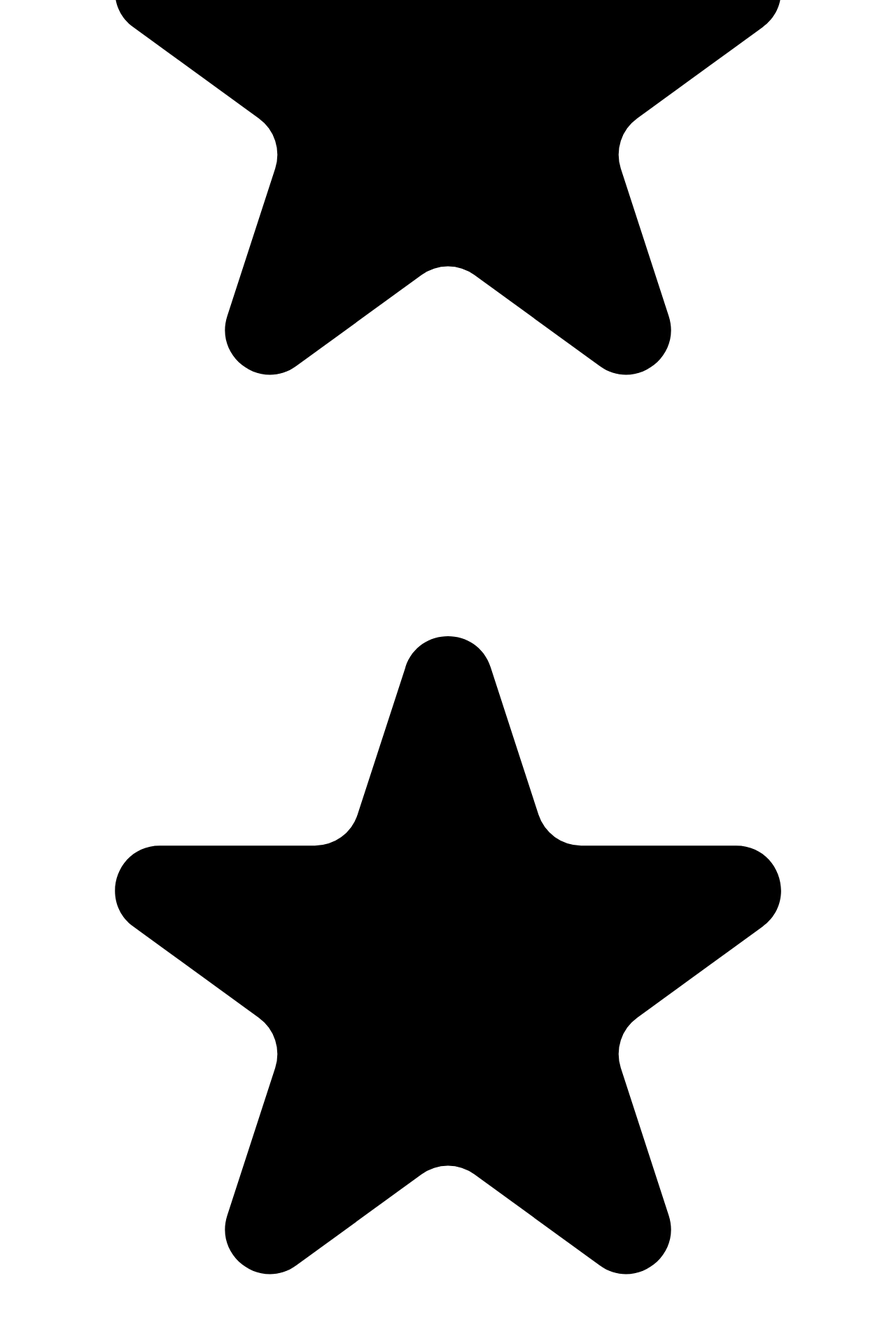
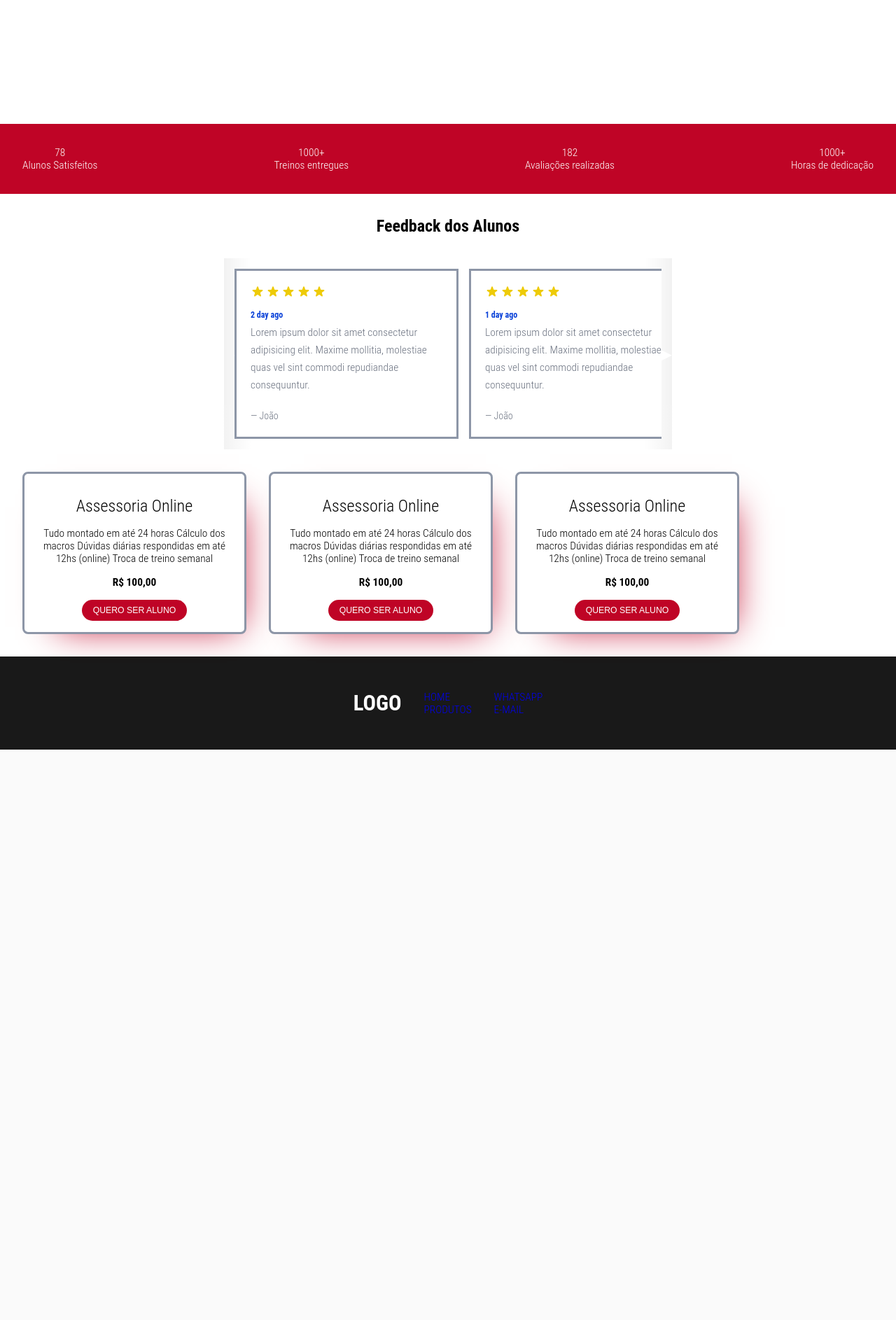
Before and after one commit to ricardoonofrio/ricardoonofrio, a Flask app: page / in a window 1280 px wide. Shown: the part 1455-3341 px from the top of the page at 70% size. After the commit the page ends 2526 px from the top, so only its background shows below. Run offline with Flask 3, Linux system fonts and the light colour scheme; some libraries are stand-ins or nearby versions.

Commit message:
update the  style with css to new model

```diff
--- a/site_1/static/style.css
+++ b/site_1/static/style.css
@@ -1,68 +1,113 @@
 * {
   padding: 0;
   margin: 0;
-  border: 0;
-  font-family: 'Open Sans', sans-serif;
+  box-sizing: border-box;
+  position: relative;
+  border: none;
 }
 
-.navbar {
+html,
+body {
+  height: 100%;
+}
+
+body {
+  color: #8d96a7;
+  font-family: 'Roboto Condensed', Calibri, Arial, sans-serif;
+  font-size: 0.96rem;
+  font-weight: 300;
+}
+
+.bg {
+  background: url('img/img2.jpg') no-repeat center;
+  background-size: cover;
+  height: 100%;
+}
+
+header {
+  background: rgba(255, 255, 255, 0.06);
+  border-bottom: rgba(255, 255, 255, 0.08) solid 1px;
   display: flex;
-  justify-content: space-around;
-  background-color: #333;
+  align-items: center;
+  justify-content: space-between;
+  flex-wrap: wrap;
+  position: absolute;
+  z-index: 3;
+  width: 100%;
+  padding: 0rem 2rem;
+}
+
+.logo {
+  font-family: 'Koulen', 'Roboto Condensed';
+  color: #fff;
+  text-decoration: none;
+  font-size: 1.1rem;
+  display: inline-block;
+  padding: 6px 15px;
+}
+
+#chk-toggle {
+  display: none;
+}
+
+#toggle {
+  display: inline-block;
+  padding: 11px;
+}
+
+#toggle span {
+  display: block;
+  width: 22px;
+  height: 3px;
+  background: #8d96a7;
+  margin: 3px;
+}
+
+nav {
+  flex-basis: 100%;
+  height: 0;
+  overflow: hidden;
+}
+
+nav ul {
+  margin: 0 15px;
+  list-style: none;
+}
+
+nav ul li {
+  border-bottom: rgba(255, 255, 255, 0.06) solid 1px;
+}
+
+nav ul li:nth-last-child(1) {
+  border-bottom: none;
+}
+
+nav a {
+  color: #fff;
+  text-decoration: none;
+  display: block;
+  text-align: center;
+  font-size: 0.98rem;
+  padding: 8px;
+}
+
+#chk-toggle:checked~nav {
+  height: auto;
+}
+
+.homeText {
+  display: flex;
+  justify-content: center;
+  flex-direction: column;
   color: white;
-  align-items: center;
-  font-size: 1.2rem;
-  padding: 1rem;
+  padding-left: 3rem;
+  padding-right: 3rem;
+  padding-top: 15rem;
 
 }
 
-h1 {
-  font-size: 2rem;
-}
-
-nav li {
-  display: inline;
-
-  padding: 8px;
-  cursor: pointer;
-}
-
-nav li a {
-  color: white;
-  text-decoration: none;
-}
-
-nav li a:hover {
-  color: blue;
-  text-decoration: underline;
-  transition: 0.8s;
-}
-
-.homeBackground {
-  background-color: black;
-  background-size: cover;
-}
-
-.homeText {
-  position: absolute;
-  padding: 10rem;
-  opacity: 100%;
-  color: white;
-
-}
-
-.home {
-  height: 100vh;
-  width: 100%;
-  position: relative;
-  background-image: url("img/img2.jpg");
-  background-repeat: no-repeat;
-  background-size: 100%;
-  opacity: 50%;
-
-}
-
-button {
+.wpp {
+  max-width: 10rem;
   position: relative;
   font-size: 1.2em;
   padding: 0.7em 1.4em;
@@ -74,7 +119,7 @@ button {
   box-shadow: 0.5em 0.5em 0.5em rgba(0, 0, 0, 0.3);
 }
 
-button::before {
+.wpp::before {
   position: absolute;
   content: '';
   height: 0;
@@ -87,152 +132,321 @@ button::before {
   transition: 0.3s;
 }
 
-button:hover::before {
+.wpp:hover::before {
   width: 1.6em;
   height: 1.6em;
 }
 
-button:active {
+.wpp:active {
   box-shadow: 0.2em 0.2em 0.3em rgba(0, 0, 0, 0.3);
   transform: translate(0.1em, 0.1em);
 }
 
 .aboutMe {
-  background-color: white;
-  background-size: 100vh;
+  display: flex;
+  flex-direction: column;
+  align-items: center;
+  padding: 2rem;
+  height: 100%;
+
+}
+
+.textAbout {
+  color: black;
   padding: 2rem;
 }
 
-.planos {
+.imgAbout {
+  width: 100%;
+  padding: 2rem;
+}
+
+img {
+  max-width: 100%;
+}
+
+.score {
   display: flex;
   justify-content: space-between;
-  padding: 10rem;
-  background-color: #333;
+  background-color: #BF0426;
+  padding: 2rem;
+  margin-top: 2rem;
+  text-align: center;
+  color: white;
 }
 
-.plan {
-  border-radius: 16px;
-  box-shadow: 0 30px 30px -25px rgba(0, 38, 255, 0.205);
-  padding: 10px;
-  background-color: #fff;
-  color: #697e91;
-  max-width: 300px;
+.textScore {
+  list-style: none;
+  text-decoration: none;
 }
 
-.plan strong {
-  font-weight: 600;
-  color: #425275;
+h4 {
+  color: black;
+  padding: 2rem;
+  font-size: 1.5rem;
+  text-align: center;
 }
 
-.plan .inner {
-  align-items: center;
+.card {
+  display: flex;
+  flex-direction: column;
+  justify-content: space-between;
+  background-color: rgba(255, 255, 255, 1);
   padding: 20px;
-  padding-top: 40px;
-  background-color: #ecf0ff;
-  border-radius: 12px;
-  position: relative;
+  min-width: 320px;
+  max-width: 320px;
+  border: solid;
 }
 
-.plan .pricing {
-  position: absolute;
-  top: 0;
-  right: 0;
-  background-color: #bed6fb;
-  border-radius: 99em 0 0 99em;
+.stars {
   display: flex;
-  align-items: center;
-  padding: 0.625em 0.75em;
-  font-size: 1.25rem;
-  font-weight: 600;
-  color: #425475;
+  grid-gap: 0.125rem;
+  gap: 0.125rem;
+  color: rgb(238, 203, 8);
 }
 
-.plan .pricing small {
-  color: #707a91;
-  font-size: 0.75em;
-  margin-left: 0.25em;
+.star {
+  height: 1.25rem;
+  width: 1.25rem;
 }
 
-.plan .title {
-  font-weight: 600;
-  font-size: 1.25rem;
-  color: #425675;
-}
-
-.plan .title+* {
-  margin-top: 0.75rem;
-}
-
-.plan .info+* {
+.infos {
   margin-top: 1rem;
 }
 
-.plan .features {
+.date-time {
+  color: rgba(7, 63, 216, 1);
+  font-size: 12px;
+  font-weight: 600;
+}
+
+.description {
+  margin-top: 0.4rem;
+  line-height: 1.625;
+  color: rgba(107, 114, 128, 1);
+}
+
+.author {
+  margin-top: 1.3rem;
+  font-size: 0.875rem;
+  line-height: 1.25rem;
+  color: rgba(107, 114, 128, 1);
+}
+
+.container {
+  position: relative;
+  padding: 15px;
+  max-width: 640px;
+  margin: 0 auto;
+}
+
+.gallery-wrapper {
+  overflow-x: auto;
+}
+
+.arrow-left,
+.arrow-right {
+  position: absolute;
+  top: 0;
+  left: 0;
+  right: auto;
+  bottom: 0;
+  font-size: 20px;
+  line-height: 250px;
+  width: 40px;
+  color: #fff;
+  transition: all 600ms ease-in-out;
+  background: linear-gradient(to left, transparent 0%, black 200%);
+  opacity: 0.1;
+  cursor: pointer;
+  border: none;
+}
+
+.arrow-left:hover,
+.arrow-right:hover {
+  opacity: 1;
+}
+
+.arrow-right {
+  right: 0;
+  left: auto;
+  text-align: right;
+  background: linear-gradient(to right, transparent 0%, black 200%);
+}
+
+.gallery {
+  display: flex;
+  flex-flow: row nowrap;
+  gap: 15px;
+}
+
+.item {
+  width: 250px;
+  height: 250px;
+  flex-shrink: 0;
+  transition: all 600ms ease-in-out;
+  opacity: 0.5;
+}
+
+.current-item {
+  opacity: 1;
+}
+
+/* This is from w3schools */
+/*
+https://www.w3schools.com/howto/howto_css_hide_scrollbars.asp */
+/* Hide scrollbar for Chrome, Safari and Opera */
+.gallery-wrapper::-webkit-scrollbar {
+  display: none;
+}
+
+/* Hide scrollbar for IE, Edge and Firefox */
+.gallery-wrapper {
+  -ms-overflow-style: none;
+  /* IE and Edge */
+  scrollbar-width: none;
+  /* Firefox */
+}
+
+.cyan {
+  background: cyan;
+}
+
+.deeppink {
+  background: deeppink;
+}
+
+.turquoise {
+  background: turquoise;
+}
+
+.darkblue {
+  background: darkblue;
+}
+
+.purple {
+  background: purple;
+}
+
+.cards {
+  display: flex;
+  padding: 32px;
+}
+
+.cardTitle {
+  color: black;
+}
+
+.cardDiscription {
+  color: black;
+}
+
+.cardPrice {
+  color: black;
+}
+
+.cards section.card {
   display: flex;
   flex-direction: column;
+  align-items: center;
+  text-align: center;
+  background: white;
+  padding: 1rem 1.5rem;
+  border-radius: 8px;
+  max-height: 468px;
+  margin-left: 32px;
 }
 
-.plan .features li {
-  display: flex;
-  align-items: center;
-  gap: 0.5rem;
+.cards section.card:first-child {
+  margin-left: 0;
 }
 
-.plan .features li+* {
-  margin-top: 0.75rem;
+.cards section.card .icon {
+  padding: 1rem;
+  font-size: 1.5rem;
 }
 
-.plan .features .icon {
-  background-color: #1FCAC5;
-  display: inline-flex;
-  align-items: center;
-  justify-content: center;
-  color: #fff;
-  border-radius: 50%;
-  width: 20px;
-  height: 20px;
+
+.cards section.card h6 {
+  font-size: 100%;
+  margin: 16px 0;
 }
 
-.plan .features .icon svg {
-  width: 14px;
-  height: 14px;
+.cards section.card span {
+  font-weight: 300;
+  max-width: 240px;
+  font-size: 80%;
+  margin-bottom: 16px;
 }
 
-.plan .features+* {
-  margin-top: 1.25rem;
+.cards section.card button {
+  padding: 0.5rem 1rem;
+  text-transform: uppercase;
+  border-radius: 32px;
+  border: 0;
+  cursor: pointer;
+  font-size: 80%;
+  font-weight: 500;
+  color: #fff;
+  margin-bottom: 16px 0;
 }
 
-.plan .action {
-  width: 100%;
-  display: flex;
-  align-items: center;
-  justify-content: end;
+.cards section.card.about button {
+  background: #BF0426;
 }
 
-.plan .button {
-  background-color: #BF0426;
-  border-radius: 6px;
-  color: #fff;
-  font-weight: 500;
-  font-size: 1.125rem;
-  text-align: center;
-  border: 0;
-  outline: 0;
-  width: 100%;
-  padding: 0.625em 0.75em;
-  text-decoration: none;
+.cards section.card.about {
+  box-shadow: 20px 20px 50px -30px #BF0426;
 }
 
-.plan .button:hover,
-.plan .button:focus {
-  background-color: #333;
+@media screen and (max-width: 720px) {
+  .cards {
+    flex-direction: column;
+  }
+
+  .cards section.card {
+    margin-left: 0;
+    margin-bottom: 32px;
+  }
+
+  .cards section.card:last-child {
+    margin-bottom: 0;
+  }
+
+  .cards section.card button {
+    font-size: 70%;
+  }
+
 }
+
+
 
 footer {
   display: flex;
-  justify-content: space-around;
-  background-color: black;
-  color: white;
-  font-size: 1.5rem;
-  padding: 4rem;
+  color: #fff;
+  justify-content: center;
+  gap: 2rem;
+  align-items: center;
+  list-style: none;
+  background-color: rgba(0, 0, 0, 0.9);
+  padding: 3rem;
+
+
+
 }
+
+.linksFooter {
+  display: flex;
+  list-style: none;
+}
+
+.linksFooter ul {
+  list-style: none;
+}
+
+.contatosFooter li,
+a {
+  list-style: none;
+  text-decoration: none;
+
+}
```
